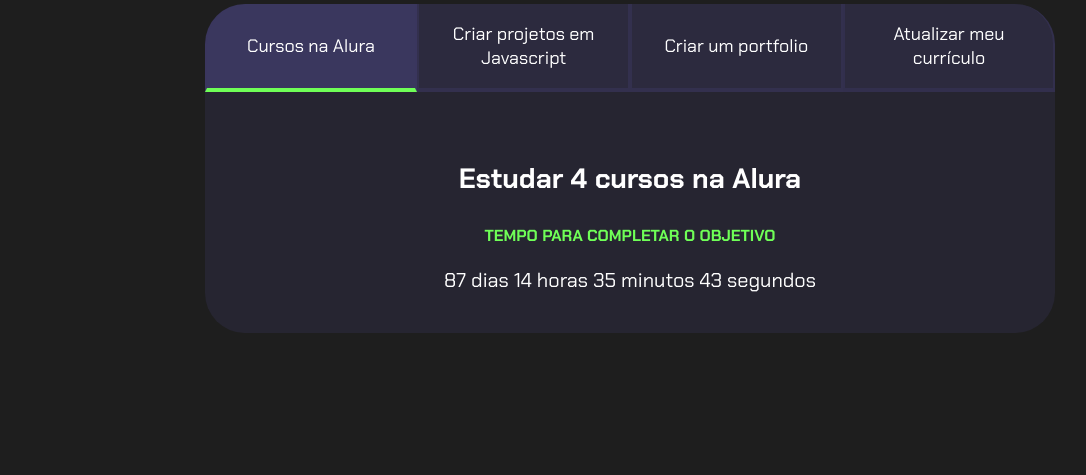
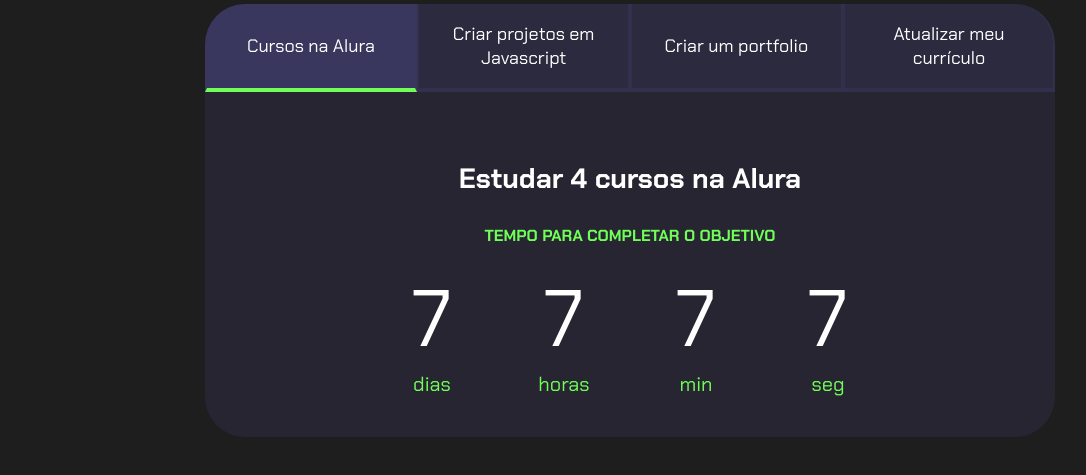
Before and after one commit to horst2006/site3ano, a plain HTML site: page khaline/index.html in a window 1280 px wide. Shown: the part 99-574 px from the top of the page, without its empty margins (10-1096 px from the left). Drawn offline with Linux system fonts and the light colour scheme.

Commit message:
Add files via upload

```diff
--- a/khaline/index.html
+++ b/khaline/index.html
@@ -23,7 +23,24 @@
             <div class="aba-conteudo ativo">
                 <h3 class="aba-conteudo-titulo-principal">Estudar 4 cursos na Alura</h3>
                 <h4 class="aba-conteudo-titulo-secundario">Tempo para completar o objetivo</h4>
-                <div class="contador"></div>
+                <div class="contador">
+                    <div class="contador-digito">
+                        <p class="contador-digito-numero">7</p>
+                        <p class="contador-digito-texto">dias</p>
+                    </div>
+                    <div class="contador-digito">
+                        <p class="contador-digito-numero">7</p>
+                        <p class="contador-digito-texto">horas</p>
+                    </div>
+                    <div class="contador-digito">
+                        <p class="contador-digito-numero">7</p>
+                        <p class="contador-digito-texto">min</p>
+                    </div>
+                    <div class="contador-digito">
+                        <p class="contador-digito-numero">7</p>
+                        <p class="contador-digito-texto">seg</p>
+                    </div>
+                </div>
             </div>
 
             <div class="aba-conteudo">
--- a/khaline/main.js
+++ b/khaline/main.js
@@ -15,8 +15,13 @@ textos[j].classList.remove("ativo");
 }
 const contadores = document.querySelectorAll(".contador");
 const tempoObjetivo1 = new Date("2024-10-05T00:00:00");
+const tempoObjetivo2 = new Date("2024-12-05T00:00:00");
+const tempoObjetivo3 = new Date("2024-10-30T00:00:00");
+const tempoObjetivo4 = new Date("2025-02-01T00:00:00");
 
-contadores[0].textContent = calculaTempo(tempoObjetivo1);
+const tempos = [tempoObjetivo1,tempoObjetivo2,tempoObjetivo3,tempoObjetivo4];
+
+
 
 function calculaTempo(tempoObjetivo){
     let tempoAtual = new Date();
@@ -26,10 +31,27 @@ function calculaTempo(tempoObjetivo){
     let horas = Math.floor (minutos/60);
     let dias = Math.floor (horas/60);
 
-segundos %= 60;
-minutos %= 60;
-horas %= 24;
+    segundos %= 60;
+    minutos %= 60;
+    horas %= 24;
+    if (tempoFinal >0 ){
 
-    return dias + " dias " + horas + " horas " + minutos + " minutos " + segundos + " segundos ";
+        return dias + " dias " + horas + " horas " + minutos + " minutos " + segundos + " segundos ";
+    } else{
+        return "Prazo Finalizado";
+    }
+
 
 }
+
+function atualizaCronometro(){
+    for (let i=0; i<contadores.length;i++){
+        contadores[i].textContent = calculaTempo(tempos[i]);
+    };
+}
+function comecaCronometro(){
+atualizaCronometro();
+setInterval(atualizaCronometro,1000);
+}
+
+//comecaCronometro();
--- a/khaline/style.css
+++ b/khaline/style.css
@@ -87,8 +87,26 @@ body{
 }
 
 .contador{
+    display: flex;
+    justify-content: center;
+    flex-wrap: wrap;
+}
+
+.contador-digito{
+    padding: 0 16px;
+    text-align: center;
+    min-width: 100px;
+}
+
+.contador-digito-numero{
+    font-size: 80px;
+    margin: 0;
+}
+
+.contador-digito-texto{
+    color: var(--verde);
     font-size: 20px;
-    text-align: center;
+    margin: 0;
 }
 
 @media screen and (min-width: 768px){
```
